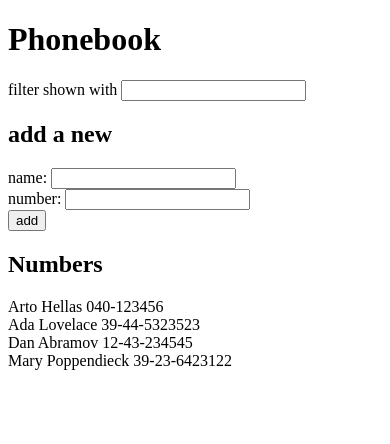
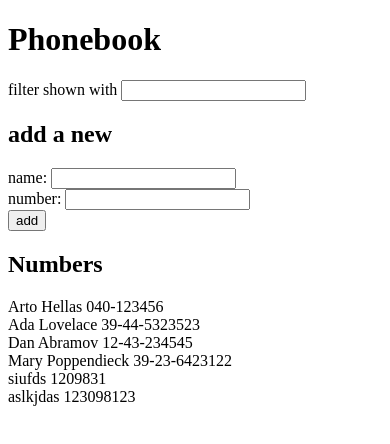
Before and after one commit to itdepends-music/fullstackopen, a React (Vite) app in the folder part2/phonebook/: page / in a window 390 px wide. Shown: the top 444 px of the page. Built offline with nearby package versions, Linux system fonts and the light colour scheme; data requests are answered from the project's data file.

Commit message:
Complete exercise 2.12: phonebook step 7

```diff
--- a/part2/phonebook/db.json
+++ b/part2/phonebook/db.json
@@ -19,6 +19,16 @@
       "name": "Mary Poppendieck",
       "number": "39-23-6423122",
       "id": 4
+    },
+    {
+      "name": "siufds",
+      "number": "1209831",
+      "id": 5
+    },
+    {
+      "name": "aslkjdas",
+      "number": "123098123",
+      "id": 6
     }
   ]
 }
--- a/part2/phonebook/src/App.jsx
+++ b/part2/phonebook/src/App.jsx
@@ -55,10 +55,9 @@ const App = () => {
   const [newName, setNewName] = useState('')
   const [newNumber, setNewNumber] = useState('')
   const [filterWith, setFilterWith] = useState('')
-  const [nextId, setNextId] = useState(persons.length + 1)
 
   useEffect(() => {
-    axios.get('http://localhost:3001/persons').then(response => {
+    axios.get('http://localhost:3001/persons').then((response) => {
       setPersons(response.data)
     })
   }, [])
@@ -83,10 +82,19 @@ const App = () => {
       return
     }
 
-    setPersons(persons.concat({ name: newName, number: newNumber, id: nextId }))
-    setNextId(nextId + 1)
+    const personObject = {
+      name: newName,
+      number: newNumber,
+    }
+
     setNewName('')
     setNewNumber('')
+
+    axios
+      .post('http://localhost:3001/persons', personObject)
+      .then((response) => {
+        setPersons(persons.concat(response.data))
+      })
   }
 
   const personsFiltered = persons.filter((person) =>
```
